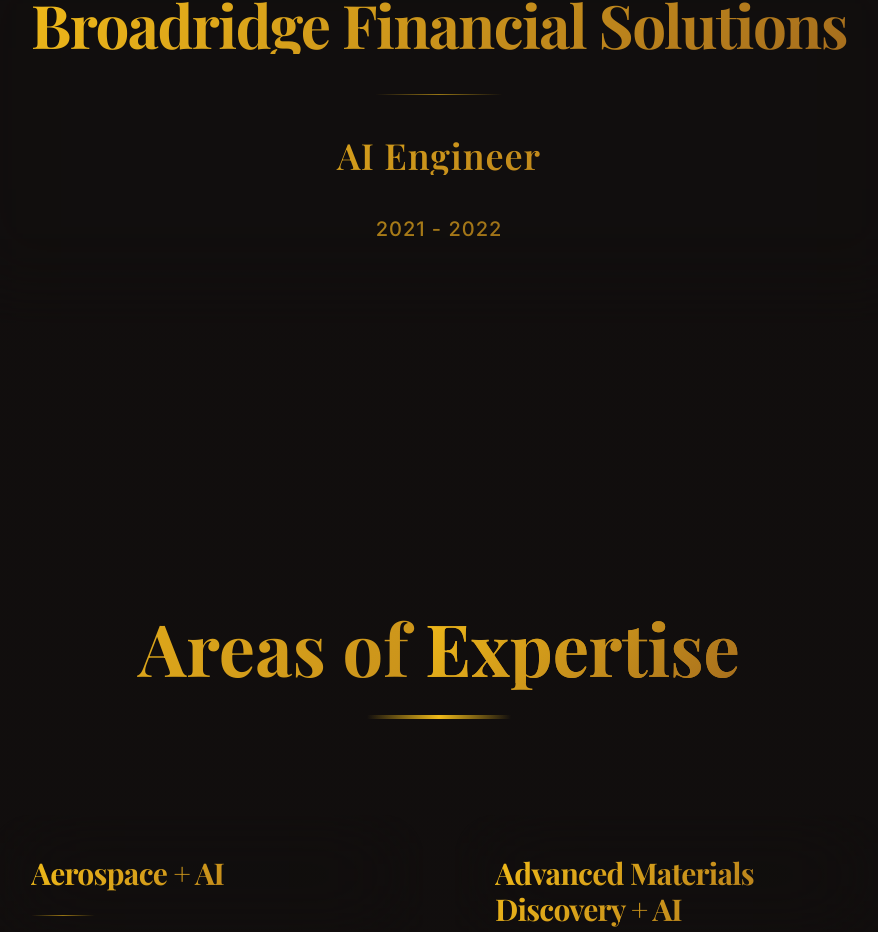
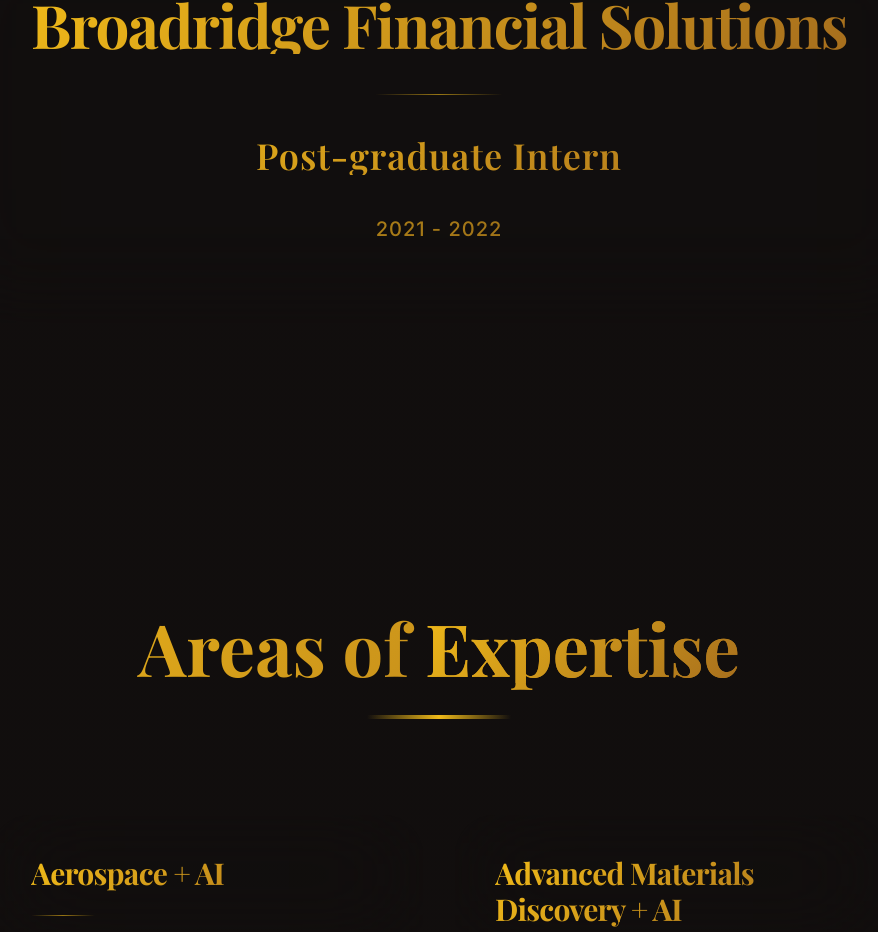
Before and after one commit to VISHNUBINDUBALACHANDRAN/personal_site, a React (Vite) app: page / in a window 1280 px wide. Shown: the part 3513-4445 px from the top of the page, without its empty margins (201-1079 px from the left). Built offline with nearby package versions, Linux system fonts and the light colour scheme.

Commit message:
internship update

```diff
--- a/src/components/ExperienceSection.tsx
+++ b/src/components/ExperienceSection.tsx
@@ -17,7 +17,7 @@
     },
     {
       company: "Broadridge Financial Solutions",
-      position: "AI Engineer",
+      position: "Post-graduate Intern",
       duration: "2021 - 2022"
     }
   ];
```
